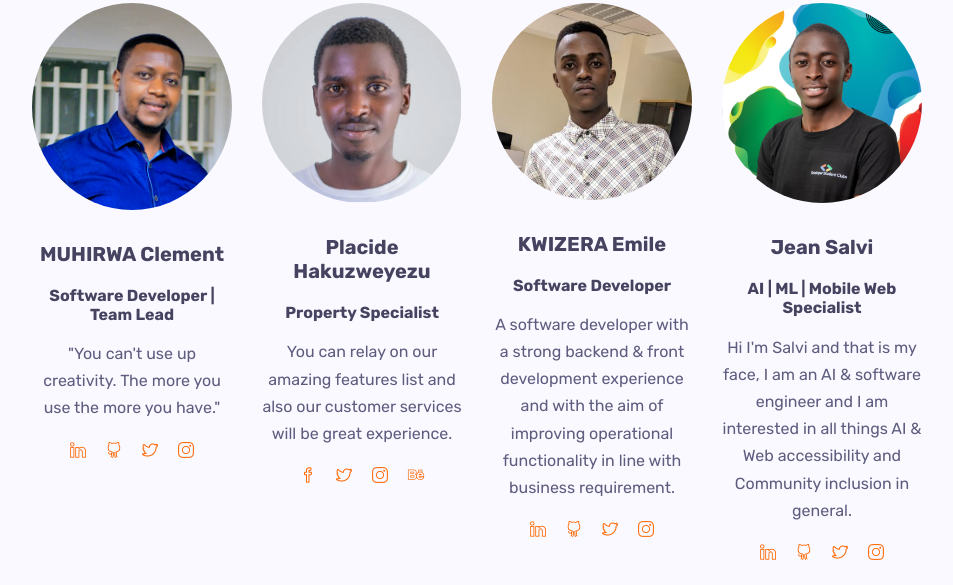
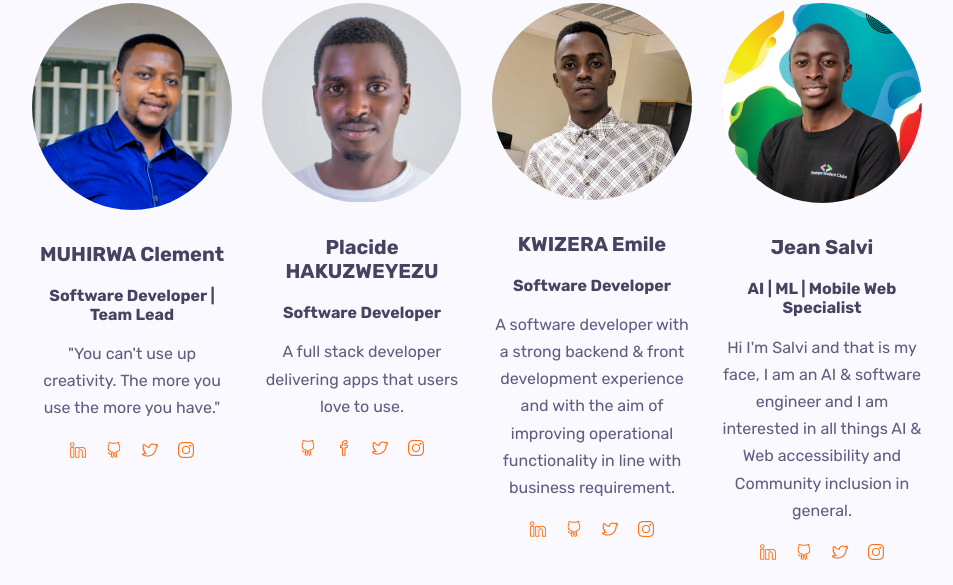
Before and after one commit to Centricrw/website, a plain HTML site: page index.html in a window 1280 px wide. Shown: the part 3038-3623 px from the top of the page, without its empty margins (163-1116 px from the left). Drawn offline with nearby package versions, Linux system fonts and the light colour scheme.

Commit message:
Add Placide details

```diff
--- a/index.html
+++ b/index.html
@@ -456,14 +456,17 @@
 					</div>
 					<div class="col-md-12 text-center">
 						<div class="pt-2">
-						<h5 class="mt-4 font-weight-medium mb-0">Placide Hakuzweyezu</h5>
-						<h6 class="subtitle mb-3">Property Specialist</h6>
-						<p>You can relay on our amazing features list and also our customer services will be great experience.</p>
+						<h5 class="mt-4 font-weight-medium mb-0">Placide HAKUZWEYEZU</h5>
+						<h6 class="subtitle mb-3">Software Developer</h6>
+						<p>A full stack developer delivering apps that users love to use.</p>
 						<ul class="list-inline">
-							<li class="list-inline-item"><a href="#"target="blank"  class="text-decoration-none d-block px-1"><i class="icon-social-facebook"></i></a></li>
-							<li class="list-inline-item"><a href="#"target="blank" class="text-decoration-none d-block px-1"><i class="icon-social-twitter"></i></a></li>
-							<li class="list-inline-item"><a href="#" target="blank" class="text-decoration-none d-block px-1"><i class="icon-social-instagram"></i></a></li>
-							<li class="list-inline-item"><a href="#" target="blank" class="text-decoration-none d-block px-1"><i class="icon-social-behance"></i></a></li>
+							<li class="list-inline-item"><a href="https://github.com/wswapped/"target="blank" class="text-decoration-none d-block px-1"><i class="icon-social-github"></i></a></li>
+
+							<li class="list-inline-item"><a href="https://www.facebook.com/hakplacide/"target="blank"  class="text-decoration-none d-block px-1"><i class="icon-social-facebook"></i></a></li>
+
+							<li class="list-inline-item"><a href="https://twitter.com/PlacideLunis"target="blank" class="text-decoration-none d-block px-1"><i class="icon-social-twitter"></i></a></li>
+
+							<li class="list-inline-item"><a href="https://www.instagram.com/haplunis/" target="blank" class="text-decoration-none d-block px-1"><i class="icon-social-instagram"></i></a></li>
 						</ul>
 						</div>
 					</div>
@@ -566,7 +569,7 @@
 						<h3 class="wow fadeInUp">Please contact us on:</h3>
 						<p><i class="fa fa-phone"></i>+250784848236<br/><i class="fa fa-envelope"></i> <a href="mailto:info@centric.rw"><i class="fa fa-email"></i>info@centric.rw</a></p>
 						<h4 class="wow fadeInUp">We are located:</h4>
-						<p><i class="fa fa-home"></i> Kn 5ave, Rugando</p>
+						<p><i class="fa fa-home"></i> KN 5 Ave, Rugando</p>
 					</div>
 				</div>
 
```
